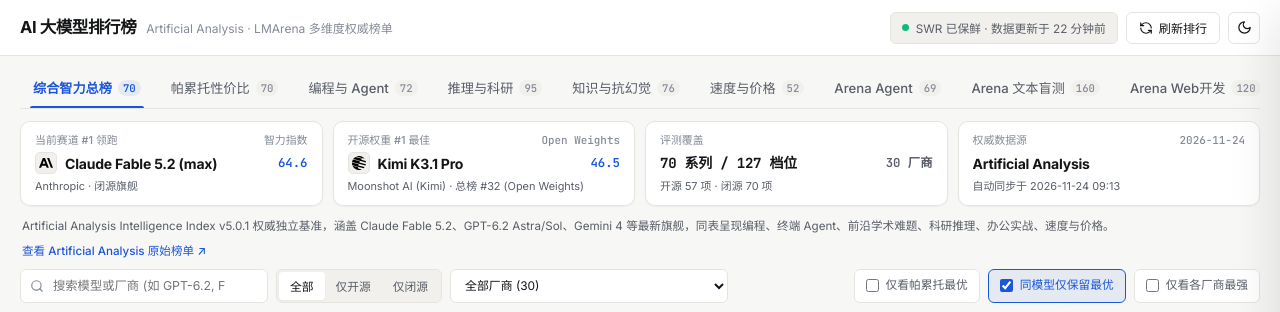
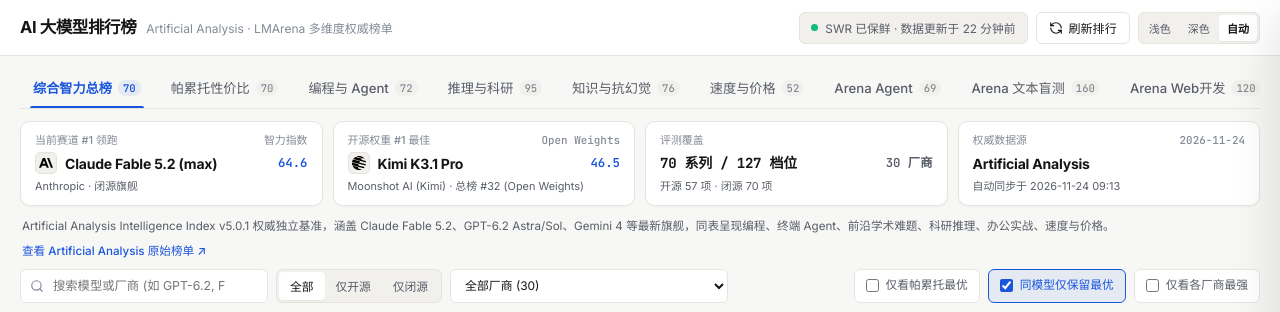
Before and after one commit to Slzx1/ai-llm-leaderboard, a plain HTML site: page index.html in a window 1280 px wide. Shown: the top 312 px of the page. Drawn offline with Linux system fonts and the light colour scheme.

Commit message:
fix: add 3-state persisted theme switcher (light/dark/auto) with explicit color-scheme and clarify Pareto crowded-node hover tooltip

```diff
--- a/index.html
+++ b/index.html
@@ -3,12 +3,28 @@
 <head>
   <meta charset="UTF-8" />
   <meta name="viewport" content="width=device-width, initial-scale=1.0" />
+  <meta name="color-scheme" content="light dark" />
   <title>ModelRank · 最新 AI 大模型多维度排行榜 (Artificial Analysis + LMArena 实时同步)</title>
   <meta name="description" content="权威、透明、定时自动更新的 AI 大模型多维度排行榜。以 Artificial Analysis Intelligence Index v5 为核心数据源（覆盖 Claude Fable 5.2、GPT-6.2 Astra/Sol、Gemini 4、Kimi K3.1、Qwen4、DeepSeek 等最新旗舰），辅以 LMArena 盲测榜，提供编程、推理、抗幻觉、速度与 API 价格全景对比。" />
   <link rel="preconnect" href="https://fonts.googleapis.com" />
   <link rel="preconnect" href="https://fonts.gstatic.com" crossorigin />
   <link href="https://fonts.googleapis.com/css2?family=Inter:wght@400;500;600;700&family=JetBrains+Mono:wght@400;500;600;700&family=Noto+Sans+SC:wght@400;500;600;700&display=swap" rel="stylesheet" />
-  <link rel="stylesheet" href="styles/main.css" />
+  <script>
+    (function () {
+      var mode = "auto";
+      try {
+        var saved = localStorage.getItem("modelrank_theme_mode") || localStorage.getItem("modelrank_theme");
+        if (saved === "light" || saved === "dark" || saved === "auto") mode = saved;
+      } catch (e) {}
+      var prefersDark = window.matchMedia && window.matchMedia("(prefers-color-scheme: dark)").matches;
+      var resolved = mode === "auto" ? (prefersDark ? "dark" : "light") : mode;
+      document.documentElement.setAttribute("data-theme", resolved);
+      document.documentElement.setAttribute("data-theme-mode", mode);
+      var meta = document.querySelector('meta[name="color-scheme"]');
+      if (meta) meta.setAttribute("content", mode === "auto" ? "light dark" : resolved);
+    })();
+  </script>
+  <link rel="stylesheet" href="styles/main.css?v=5" />
 </head>
 <body>
   <!-- Compact Sticky Masthead -->
@@ -20,7 +36,7 @@
       </div>
 
       <div class="topbar-actions">
-        <button id="btn-sources" class="sync-trigger" type="button" title="查看数据源与定时自动抓取机制">
+        <button id="btn-sources" class="sync-trigger" type="button" title="查看数据源与 SWR 刷新机制">
           <span class="sync-indicator" aria-hidden="true"></span>
           <span id="sync-status-label" class="sync-trigger-text">加载同步状态...</span>
         </button>
@@ -35,15 +51,11 @@
           <span>刷新排行</span>
         </button>
 
-        <button id="btn-theme" class="btn-icon" type="button" aria-label="切换明暗主题" title="切换明暗主题">
-          <svg id="icon-theme-moon" width="15" height="15" viewBox="0 0 24 24" fill="none" stroke="currentColor" stroke-width="2" stroke-linecap="round" stroke-linejoin="round" aria-hidden="true">
-            <path d="M12 3a6 6 0 0 0 9 9 9 9 0 1 1-9-9Z" />
-          </svg>
-          <svg id="icon-theme-sun" width="15" height="15" viewBox="0 0 24 24" fill="none" stroke="currentColor" stroke-width="2" stroke-linecap="round" stroke-linejoin="round" style="display:none" aria-hidden="true">
-            <circle cx="12" cy="12" r="4" />
-            <path d="M12 2v2M12 20v2M4.93 4.93l1.41 1.41M17.66 17.66l1.41 1.41M2 12h2M20 12h2M6.34 17.66l-1.41 1.41M19.07 4.93l-1.41 1.41" />
-          </svg>
-        </button>
+        <div id="theme-switcher" class="theme-switcher" role="group" aria-label="外观主题切换">
+          <button class="theme-btn" data-theme-mode="light" type="button" title="固定使用浅色模式">浅色</button>
+          <button class="theme-btn" data-theme-mode="dark" type="button" title="固定使用深色模式">深色</button>
+          <button class="theme-btn" data-theme-mode="auto" type="button" title="自动跟随系统深浅色设置">自动</button>
+        </div>
       </div>
     </div>
   </header>
@@ -181,6 +193,6 @@
   <!-- Toast -->
   <div id="toast" class="toast" role="status" aria-live="polite"></div>
 
-  <script src="scripts/app.js" defer></script>
+  <script src="scripts/app.js?v=5" defer></script>
 </body>
 </html>
--- a/scripts/app.js
+++ b/scripts/app.js
@@ -54,9 +54,7 @@
     syncStatusLabel: document.getElementById("sync-status-label"),
     btnSources: document.getElementById("btn-sources"),
     btnRefresh: document.getElementById("btn-refresh"),
-    btnTheme: document.getElementById("btn-theme"),
-    iconMoon: document.getElementById("icon-theme-moon"),
-    iconSun: document.getElementById("icon-theme-sun"),
+    themeSwitcher: document.getElementById("theme-switcher"),
     drawerBackdrop: document.getElementById("drawer-backdrop"),
     detailDrawer: document.getElementById("detail-drawer"),
     drawerTitleGroup: document.getElementById("drawer-title-group"),
@@ -193,20 +191,78 @@
   }
 
   /* ========================================================================
-     Theme Management
+     Theme Management (light | dark | auto, persisted safely)
      ======================================================================== */
 
+  const THEME_STORAGE_KEY = "modelrank_theme_mode";
+  const themeMediaQuery = window.matchMedia ? window.matchMedia("(prefers-color-scheme: dark)") : null;
+  let currentThemeMode = "auto";
+
+  function safeStorageGet(key) {
+    try {
+      return localStorage.getItem(key);
+    } catch {
+      return null;
+    }
+  }
+
+  function safeStorageSet(key, val) {
+    try {
+      localStorage.setItem(key, val);
+    } catch {
+      // Ignore storage restrictions in privacy/sandboxed modes
+    }
+  }
+
+  function resolveTheme(mode) {
+    if (mode === "light" || mode === "dark") return mode;
+    return themeMediaQuery && themeMediaQuery.matches ? "dark" : "light";
+  }
+
+  function applyThemeMode(mode, persist = true) {
+    const normalized = mode === "light" || mode === "dark" || mode === "auto" ? mode : "auto";
+    currentThemeMode = normalized;
+    const resolved = resolveTheme(normalized);
+
+    document.documentElement.setAttribute("data-theme", resolved);
+    document.documentElement.setAttribute("data-theme-mode", normalized);
+
+    const meta = document.querySelector('meta[name="color-scheme"]');
+    if (meta) {
+      meta.setAttribute("content", normalized === "auto" ? "light dark" : resolved);
+    }
+
+    if (persist) {
+      safeStorageSet(THEME_STORAGE_KEY, normalized);
+      safeStorageSet("modelrank_theme", normalized);
+    }
+
+    if (el.themeSwitcher) {
+      el.themeSwitcher.querySelectorAll(".theme-btn").forEach((btn) => {
+        const isActive = btn.getAttribute("data-theme-mode") === normalized;
+        btn.classList.toggle("active", isActive);
+        btn.setAttribute("aria-pressed", String(isActive));
+      });
+    }
+  }
+
   function initTheme() {
-    const saved = localStorage.getItem("modelrank_theme");
-    const theme = saved || (window.matchMedia("(prefers-color-scheme: dark)").matches ? "dark" : "light");
-    applyTheme(theme);
-  }
-
-  function applyTheme(theme) {
-    document.documentElement.setAttribute("data-theme", theme);
-    localStorage.setItem("modelrank_theme", theme);
-    el.iconMoon.style.display = theme === "dark" ? "none" : "block";
-    el.iconSun.style.display = theme === "dark" ? "block" : "none";
+    const saved = safeStorageGet(THEME_STORAGE_KEY) || safeStorageGet("modelrank_theme");
+    const mode = saved === "light" || saved === "dark" || saved === "auto" ? saved : "auto";
+    applyThemeMode(mode, false);
+
+    if (themeMediaQuery) {
+      const onSystemChange = () => {
+        if (currentThemeMode === "auto") {
+          applyThemeMode("auto", false);
+        }
+      };
+      if (typeof themeMediaQuery.addEventListener === "function") {
+        themeMediaQuery.addEventListener("change", onSystemChange);
+      } else if (typeof themeMediaQuery.addListener === "function") {
+        themeMediaQuery.addListener(onSystemChange);
+      }
+    }
   }
 
   /* ========================================================================
@@ -564,7 +620,7 @@
         <div class="pareto-tooltip" id="pareto-tooltip" role="tooltip"></div>
       </div>
       <div class="pareto-foot-note">
-        <span>${esc(cfg.unitNote)} · 点击任意散点或官方图标可打开模型多维详情。</span>
+        <span>${esc(cfg.unitNote)} · 拥挤处未展开的名称悬浮图标即可查看，点击任意点打开详情。</span>
         <span>前沿线随「仅开源 / 厂商 / 同模型仅保留最优」筛选实时重算</span>
       </div>
     `;
@@ -840,6 +896,8 @@
       const py = parseFloat(node.style.top);
       node.addEventListener("mouseenter", () => showPointTooltip(id, px, py));
       node.addEventListener("mouseleave", hideTooltip);
+      node.addEventListener("focus", () => showPointTooltip(id, px, py));
+      node.addEventListener("blur", hideTooltip);
       node.addEventListener("click", () => openModelDrawer(id));
     });
   }
@@ -1836,10 +1894,14 @@
   }
 
   function bindEvents() {
-    el.btnTheme.addEventListener("click", () => {
-      const cur = document.documentElement.getAttribute("data-theme");
-      applyTheme(cur === "dark" ? "light" : "dark");
-    });
+    if (el.themeSwitcher) {
+      el.themeSwitcher.addEventListener("click", (e) => {
+        const btn = e.target.closest(".theme-btn[data-theme-mode]");
+        if (!btn) return;
+        const mode = btn.getAttribute("data-theme-mode");
+        applyThemeMode(mode, true);
+      });
+    }
 
     el.btnRefresh.addEventListener("click", () => revalidateSwr({ force: true, silent: false }));
     el.btnSources.addEventListener("click", openSourcesModal);
--- a/styles/main.css
+++ b/styles/main.css
@@ -3,7 +3,9 @@
    Editorial Data-Journalism Aesthetic (Light-first + Charcoal Dark)
    ========================================================================== */
 
-:root {
+:root,
+[data-theme="light"] {
+  color-scheme: light;
   --bg-canvas: #f7f7f5;
   --bg-surface: #ffffff;
   --bg-subtle: #f1f0ec;
@@ -54,6 +56,7 @@
 }
 
 [data-theme="dark"] {
+  color-scheme: dark;
   --bg-canvas: #0f1115;
   --bg-surface: #161920;
   --bg-subtle: #1e222b;
@@ -260,6 +263,42 @@ a:hover {
 .btn-icon {
   width: 32px;
   padding: 0;
+}
+
+.theme-switcher {
+  display: inline-flex;
+  align-items: center;
+  padding: 2px;
+  height: 32px;
+  border-radius: var(--radius-sm);
+  background: var(--bg-subtle);
+  border: 1px solid var(--border-hairline);
+  gap: 1px;
+}
+
+.theme-btn {
+  height: 26px;
+  padding: 0 8px;
+  border: none;
+  border-radius: 4px;
+  background: transparent;
+  font-size: 0.79rem;
+  font-weight: 500;
+  color: var(--text-secondary);
+  cursor: pointer;
+  white-space: nowrap;
+  transition: background-color 0.14s ease, color 0.14s ease, box-shadow 0.14s ease;
+}
+
+.theme-btn:hover {
+  color: var(--text-primary);
+}
+
+.theme-btn.active {
+  background: var(--bg-surface);
+  color: var(--text-primary);
+  font-weight: 600;
+  box-shadow: var(--shadow-xs);
 }
 
 .btn-primary {
```
